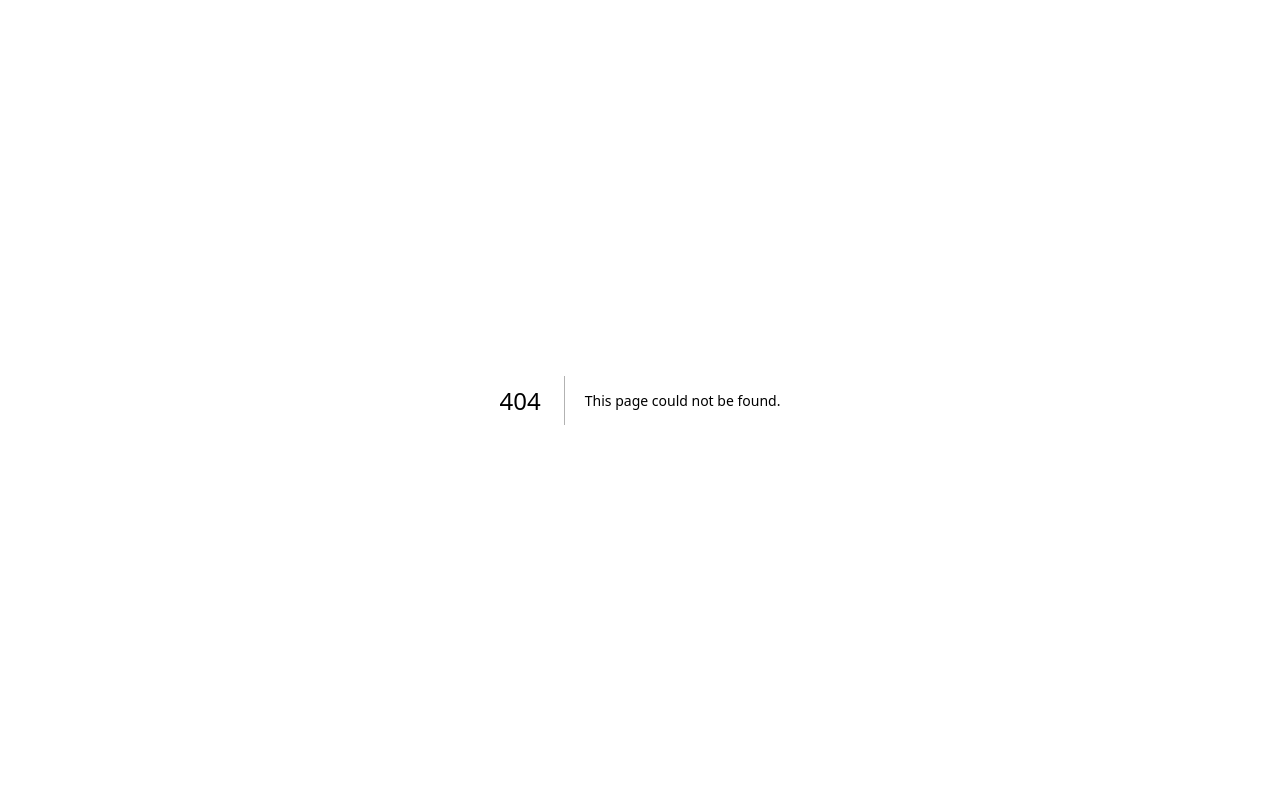
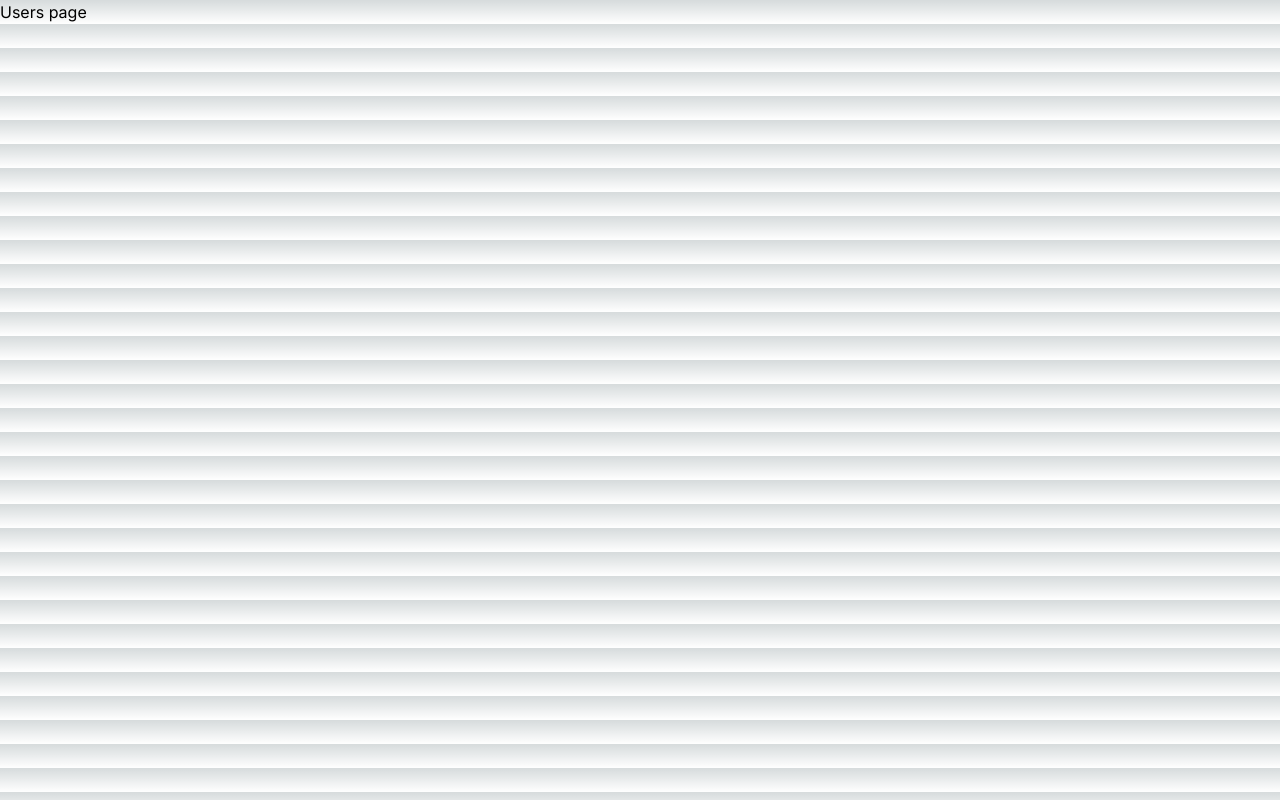
Before and after one commit to ahadsenja/blog-management-system-next, a Next.js app: page /users in a window 1280 px wide. Before the commit this address had no page. Built offline with nearby package versions, Linux system fonts and the light colour scheme.

Commit message:
feat: create user page

```diff
--- /dev/null
+++ b/src/app/users/page.tsx
@@ -0,0 +1,7 @@
+import React from 'react'
+
+export default function Users() {
+  return (
+    <div>Users page</div>
+  )
+}
```
